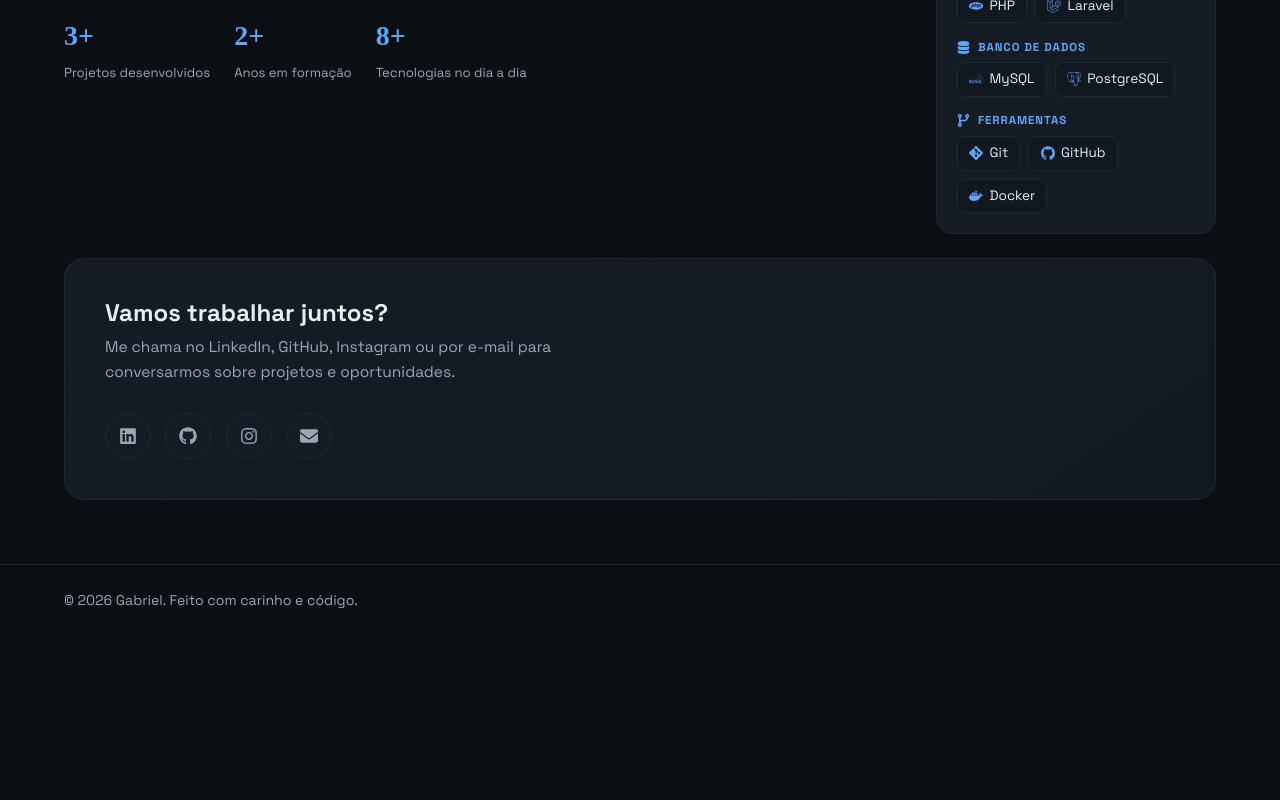
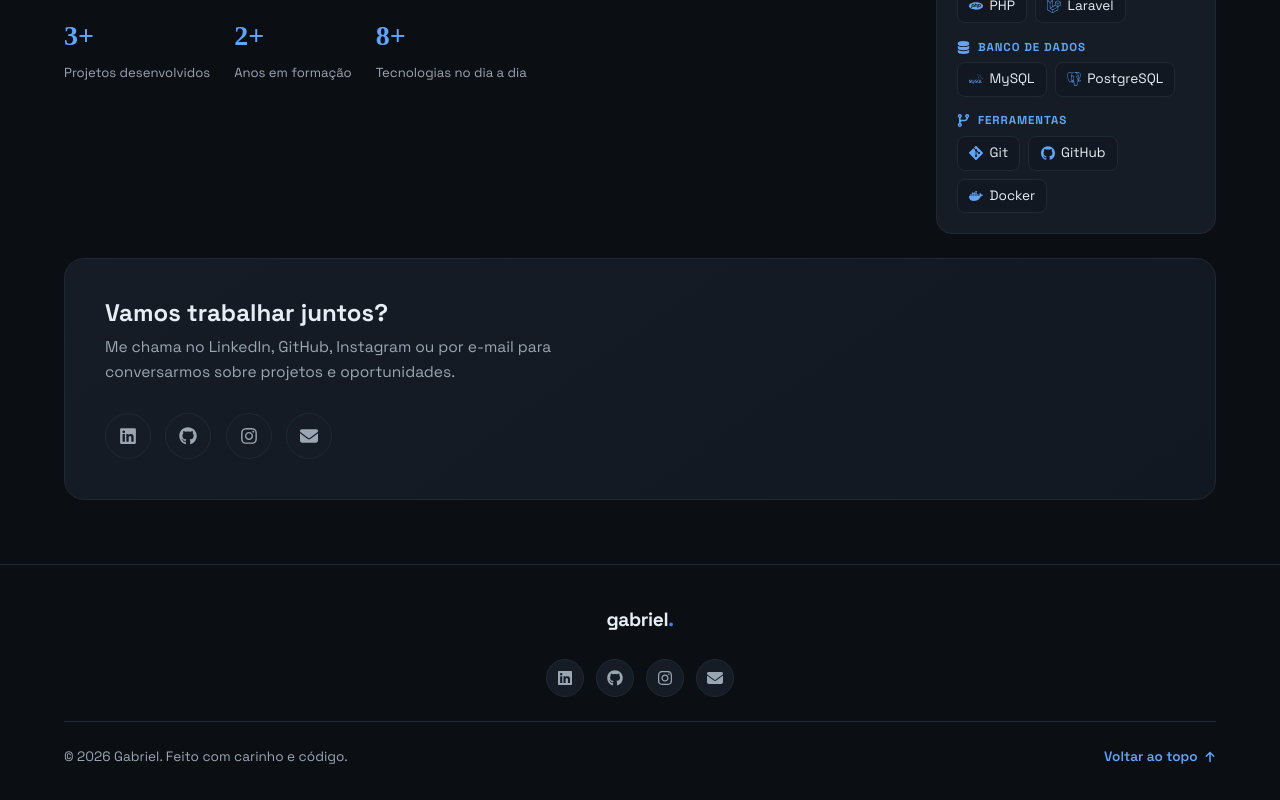
Before and after one commit to GabrielS0306/Portifolio, a Next.js app: page / in a window 1280 px wide. Shown: the part 1582-2382 px from the top of the page. Before the commit the page ends 2225 px from the top, so only its background shows below. Built offline with nearby package versions, Linux system fonts and the light colour scheme.

Commit message:
feat: adiciona botao de CV condicional no Hero, redesenha footer com scroll suave

```diff
--- a/app/globals.css
+++ b/app/globals.css
@@ -475,9 +475,86 @@ section {
 /* --- FOOTER --- */
 .site-footer {
   border-top: 1px solid var(--line);
+  padding: 2.5rem 0 2rem;
+}
+
+.footer-inner {
+  display: flex;
+  flex-direction: column;
+  align-items: center;
+  gap: 1.5rem;
+  text-align: center;
+}
+
+.footer-logo {
+  color: var(--text);
+  font-size: 1.2rem;
+  font-weight: 700;
+  letter-spacing: -0.02em;
+}
+
+.footer-logo span { color: var(--brand); }
+
+.footer-links {
+  display: flex;
+  gap: 0.75rem;
+}
+
+.footer-icon {
+  display: flex;
+  align-items: center;
+  justify-content: center;
+  width: 38px;
+  height: 38px;
+  border-radius: 50%;
+  border: 1px solid var(--line);
+  background: var(--card);
   color: var(--muted);
-  font-size: 0.88rem;
-  padding: 1.5rem 0 2rem;
+  transition: transform 0.2s ease, color 0.2s ease, border-color 0.2s ease;
+}
+
+.footer-icon:hover {
+  transform: translateY(-2px);
+  color: var(--brand-soft);
+  border-color: var(--brand);
+}
+
+.footer-bottom {
+  display: flex;
+  flex-direction: column;
+  align-items: center;
+  gap: 0.5rem;
+  color: var(--muted);
+  font-size: 0.85rem;
+  width: 100%;
+  padding-top: 1.5rem;
+  border-top: 1px solid var(--line);
+}
+
+.footer-top {
+  display: inline-flex;
+  align-items: center;
+  gap: 0.4rem;
+  color: var(--brand-soft);
+  font-weight: 600;
+  font-size: 0.85rem;
+  transition: gap 0.2s ease;
+}
+
+.footer-top:hover {
+  gap: 0.6rem;
+}
+
+@media (min-width: 640px) {
+  .footer-inner {
+    text-align: left;
+  }
+
+  .footer-bottom {
+    flex-direction: row;
+    justify-content: space-between;
+    align-items: center;
+  }
 }
 
 /* Wrapper da midia do card */
--- a/components/layout/Footer.tsx
+++ b/components/layout/Footer.tsx
@@ -1,9 +1,59 @@
+import { FaLinkedin, FaGithub, FaEnvelope, FaInstagram } from "react-icons/fa6";
+import BackToTop from "../ui/BackToTop";
+
+const footerLinks = [
+    {
+        label: "LinkedIn",
+        href: "https://www.linkedin.com/in/gabriel-dos-santos-nunes-713a2a312/",
+        icon: FaLinkedin,
+        external: true,
+    },
+    {
+        label: "GitHub",
+        href: "https://github.com/GabrielS0306",
+        icon: FaGithub,
+        external: true,
+    },
+    {
+        label: "Instagram",
+        href: "https://instagram.com/biel_.0834",
+        icon: FaInstagram,
+        external: true,
+    },
+    {
+        label: "E-mail",
+        href: "mailto:gabrieldossantosnunes91@gmail.com",
+        icon: FaEnvelope,
+        external: false,
+    },
+];
+
 export default function Footer() {
     return (
         <footer className="site-footer">
-            <div className="container">
-            <p>
-                &copy; {new Date().getFullYear()} Gabriel. Feito com carinho e código.</p>
+            <div className="container footer-inner">
+                <a href="#top" className="footer-logo">
+                    gabriel<span>.</span>
+                </a>
+
+                <div className="footer-links">
+                    {footerLinks.map(({ label, href, icon: Icon, external }) => (
+                        <a
+                            key={label}
+                            href={href}
+                            className="footer-icon"
+                            {...(external ? { target: "_blank", rel: "noopener noreferrer" } : {})}
+                            aria-label={label}
+                        >
+                            <Icon size={16} />
+                        </a>
+                    ))}
+                </div>
+
+                <div className="footer-bottom">
+                    <p>&copy; {new Date().getFullYear()} Gabriel. Feito com carinho e código.</p>
+                    <BackToTop />
+                </div>
             </div>
         </footer>
     )
--- a/components/sections/Hero.tsx
+++ b/components/sections/Hero.tsx
@@ -1,7 +1,17 @@
+import fs from "fs";
+import path from "path";
+import { FaDownload } from "react-icons/fa6";
 import AnimatedTagline from "./AnimatedTagline";
 import Reveal from "../ui/Reveal";
 
+function hasResume() {
+    const resumePath = path.join(process.cwd(), "public", "curriculo.pdf");
+    return fs.existsSync(resumePath);
+}
+
 export default function Hero() {
+    const showResumeButton = hasResume();
+
     return (
         <section className="hero container">
             <Reveal>
@@ -23,6 +33,12 @@ export default function Hero() {
                 <div className="hero-actions">
                     <a className="btn primary" href="#projetos">Ver projetos</a>
                     <a className="btn ghost" href="#contato">Falar comigo</a>
+                    {showResumeButton && (
+                        <a className="btn ghost" href="/curriculo.pdf" download>
+                            <FaDownload size={14} />
+                            Baixar CV
+                        </a>
+                    )}
                 </div>
             </Reveal>
         </section>
--- /dev/null
+++ b/components/ui/BackToTop.tsx
@@ -0,0 +1,16 @@
+"use client";
+
+import { FaArrowUp } from "react-icons/fa6";
+
+export default function BackToTop() {
+    const scrollToTop = (e: React.MouseEvent) => {
+        e.preventDefault();
+        window.scrollTo({ top: 0, behavior: "smooth" });
+    };
+
+    return (
+        <a href="#top" className="footer-top" onClick={scrollToTop} aria-label="Voltar ao topo">
+            Voltar ao topo <FaArrowUp size={12} />
+        </a>
+    );
+}
```
